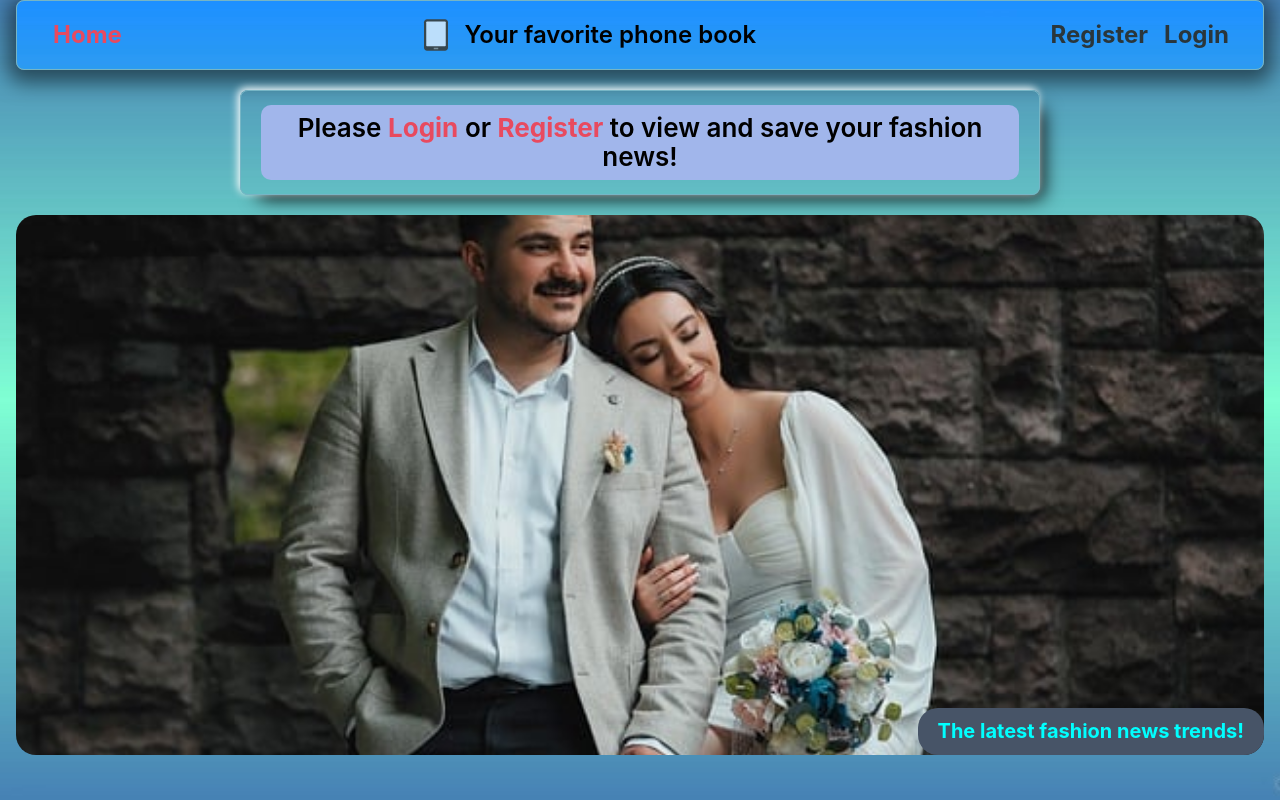
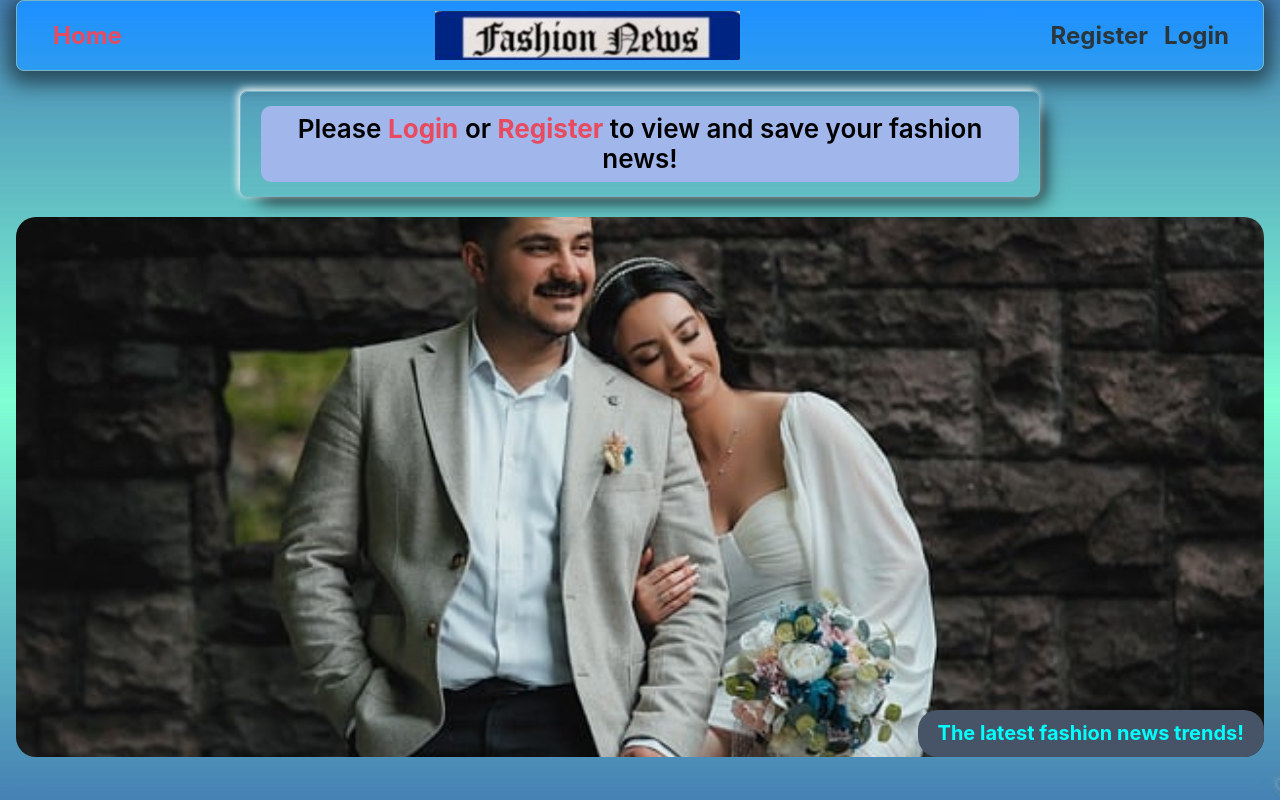
Before and after one commit to PetroMazuryk/fashion-news, a React (Vite) app: page / in a window 1280 px wide. Built offline with nearby package versions, Linux system fonts and the light colour scheme; no server answers.

Commit message:
add img news

```diff
--- a/src/components/AppBar/AppBar.jsx
+++ b/src/components/AppBar/AppBar.jsx
@@ -1,9 +1,8 @@
-import { FcTabletAndroid } from 'react-icons/fc';
-import { IconContext } from 'react-icons';
 import { Navigation } from '../Navigation/Navigation';
 import { AuthNav } from '../AuthNav/AuthNav';
 import { UserMenu } from '../UserMenu/UserMenu';
 import { useAuth } from '../../hooks';
+import newsImg from '../../assets/news.png';
 
 import css from './AppBar.module.css';
 
@@ -13,10 +12,7 @@ export const AppBar = () => {
     <header className={css.container}>
       <Navigation />
       <div className={css.wrapper}>
-        <IconContext.Provider value={{ size: '36px' }}>
-          <FcTabletAndroid />
-        </IconContext.Provider>
-        <span className={css.span}> Your favorite phone book</span>
+        <img className={css.Img} src={newsImg} alt="Photo fashion news" />
       </div>
       {isLoggedIn ? <UserMenu /> : <AuthNav />}
     </header>
--- a/src/components/AppBar/AppBar.module.css
+++ b/src/components/AppBar/AppBar.module.css
@@ -12,12 +12,6 @@
   align-items: center;
   justify-content: center;
   gap: 10px;
-}
-
-.span {
-  font-size: 18px;
-  font-weight: 600;
-  color: black;
 }
 
 @media screen and (min-width: 480px) {
```
Also changed, not shown: src/assets/news.png (added).
